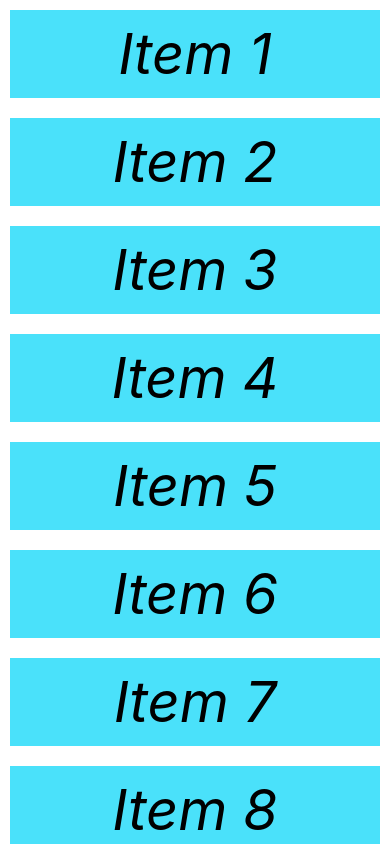
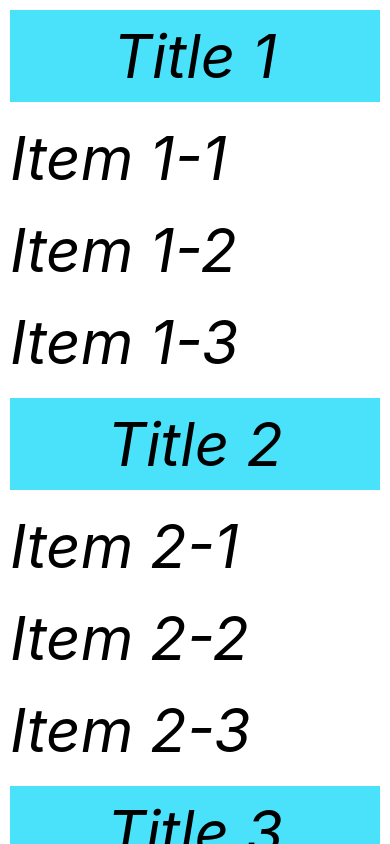
Before and after one commit to OahidZihad/react-native-ToDo-app, a React Native app: screen / in a window 390 px wide. Built offline with nearby package versions, Linux system fonts and the light colour scheme.

Commit message:
flatList & sectionList with nested array

```diff
--- a/App.js
+++ b/App.js
@@ -12,6 +12,7 @@ import Task from './components/Task';
 import dismissKeyboard from 'react-native/Libraries/Utilities/dismissKeyboard';
 import Responsive from './components/Responsive';
 import ListScrollRefresh from './components/ListScrollRefresh';
+import FlatListSectionLIst from './components/FlatListSectionLIst';
 
 const App = () => {
   const [task, setTask] = useState();
@@ -63,7 +64,8 @@ const App = () => {
     // </View>
 
     // <Responsive></Responsive>
-    <ListScrollRefresh></ListScrollRefresh>
+    // <ListScrollRefresh></ListScrollRefresh>
+    <FlatListSectionLIst></FlatListSectionLIst>
   );
 };
 
--- /dev/null
+++ b/components/FlatListSectionLIst.js
@@ -0,0 +1,89 @@
+import {StyleSheet, Text, View, FlatList, SectionList} from 'react-native';
+import React, {useState} from 'react';
+
+const FlatListSectionLIst = () => {
+  const [Items, setItems] = useState([
+    {item: 'Item 1'},
+    {item: 'Item 2'},
+    {item: 'Item 3'},
+    {item: 'Item 4'},
+    {item: 'Item 5'},
+    {item: 'Item 6'},
+    {item: 'Item 7'},
+    {item: 'Item 8'},
+  ]);
+
+  const Data = [
+    {
+      title: 'Title 1',
+      data: ['Item 1-1', 'Item 1-2', 'Item 1-3'],
+    },
+    {
+      title: 'Title 2',
+      data: ['Item 2-1', 'Item 2-2', 'Item 2-3'],
+    },
+    {
+      title: 'Title 3',
+      data: ['Item 3-1'],
+    },
+    {
+      title: 'Title 4',
+      data: ['Item 4-1', 'Item 4-2'],
+    },
+  ];
+
+  return (
+    // <FlatList
+    //   numColumns={2}
+    //   keyExtractor={(element, index) => index.toString()}
+    //   data={Items}
+    //   renderItem={element => {
+    //     console.log(element);
+    //     return (
+    //       <View style={styles.item}>
+    //         <Text style={styles.text}>{element.item.item}</Text>
+    //       </View>
+    //     );
+    //   }}
+    // />
+
+    <SectionList
+      keyExtractor={(element, index) => index.toString()}
+      sections={Data}
+      renderItem={element => {
+        console.log(element);
+        return (
+          //   <View style={styles.item}>
+          <Text style={styles.text}>{element.item}</Text>
+          //   </View>
+        );
+      }}
+      renderSectionHeader={section => (
+        <View style={styles.item}>
+          <Text style={styles.text}>{section.section.title}</Text>
+        </View>
+      )}
+    />
+  );
+};
+
+export default FlatListSectionLIst;
+
+const styles = StyleSheet.create({
+  body: {
+    flex: 1,
+    backgroundColor: 'white',
+  },
+  item: {
+    margin: 10,
+    backgroundColor: '#4ae1fa',
+    justifyContent: 'center',
+    alignItems: 'center',
+  },
+  text: {
+    color: '#000',
+    fontSize: 60,
+    fontStyle: 'italic',
+    margin: 10,
+  },
+});
--- a/components/ListScrollRefresh.js
+++ b/components/ListScrollRefresh.js
@@ -26,7 +26,11 @@ const ListScrollRefresh = () => {
       <ScrollView
         horizontal={false}
         refreshControl={
-          <RefreshControl refreshing={refreshing} onRefresh={onRefresh} />
+          <RefreshControl
+            refreshing={refreshing}
+            onRefresh={onRefresh}
+            colors={['blue']}
+          />
         }>
         {Items.map(element => {
           return (
```
